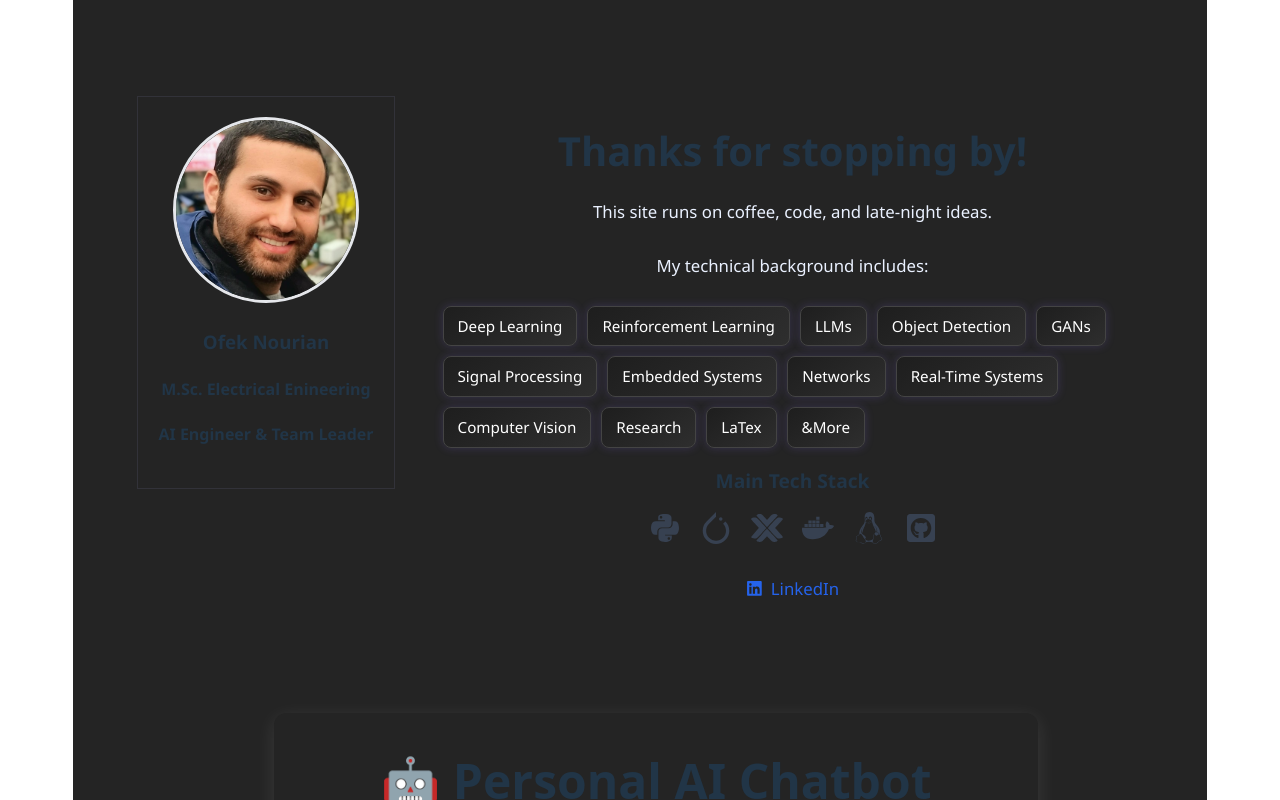
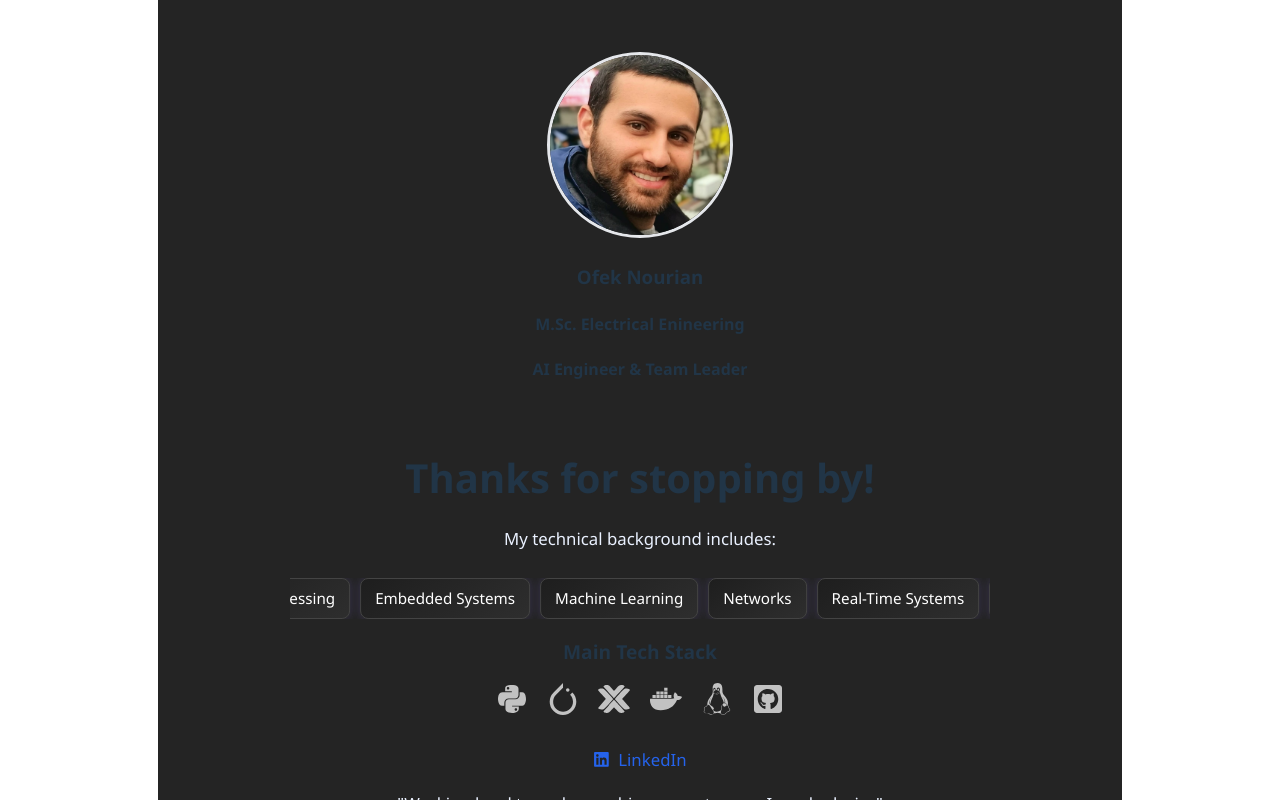
Before and after one commit to Ofek2105/CV_Website, a React (Vite) app in the folder react_landing_page/: page / in a window 1280 px wide. Shown: the top 800 px of the page. Built offline with nearby package versions, Linux system fonts and the light colour scheme.

Commit message:
changed beckground to conver belt style and aligned elements to cneter

```diff
--- a/react_landing_page/src/components/Welcome/Welcome.css
+++ b/react_landing_page/src/components/Welcome/Welcome.css
@@ -1,6 +1,6 @@
 .welcome {
     /* background-color: #ffffff; */
-    padding: 4rem 2rem;
+    /* padding: 1rem 2rem; */
     font-family: 'Segoe UI', Tahoma, Geneva, Verdana, sans-serif;
     /* color: #cfd5df; */
 }
@@ -9,18 +9,18 @@
     display: flex;
     flex-direction: row;
     align-items: flex-start;
-    justify-content: sp;
+    justify-content: center;
     gap: 3rem;
     max-width: 1100px;
     margin: 0 auto;
     flex-wrap: wrap;
 }
 
-.image-info{
-    border-width: 1px;
+.image-info {
+    /* border-width: 1px; */
     padding: 20px;
-    border-style: double;
-    border-color: #afb4ff18;
+    /* border-style: double;
+    border-color: #afb4ff18; */
 }
 
 .profile-image {
@@ -37,29 +37,46 @@
     max-width: 700px;
 }
 
-.skill-boxes {
+.skill-belt-wrapper {
+    overflow: hidden;
+    width: 100%;
+    background: transparent;
+}
+
+.skill-belt {
     display: flex;
-    flex-wrap: wrap;
-    gap: 10px;
-    margin-top: 10px;
+    width: max-content;
+    animation: scrollSkills 14s linear infinite;
 }
 
 .skill-box {
+    flex: 0 0 auto;
     padding: 8px 14px;
     background: linear-gradient(145deg, #1e1e1e, #2e2e2e);
     border: 1px solid #444;
     border-radius: 8px;
     color: #fff;
     font-size: 0.95rem;
+    margin-right: 10px;
     box-shadow: 0 0 10px rgba(139, 108, 250, 0.2);
     transition: transform 0.3s ease, box-shadow 0.3s ease;
-
 }
 
 .skill-box:hover {
     transform: scale(1.07);
     box-shadow: 0 0 15px rgba(0, 81, 255, 0.6);
 }
+
+@keyframes scrollSkills {
+    0% {
+        transform: translateX(0%);
+    }
+
+    100% {
+        transform: translateX(-50%);
+    }
+}
+
 
 .name {
     font-size: 2.5rem;
@@ -86,7 +103,7 @@
     gap: 1.2rem;
     flex-wrap: wrap;
     font-size: 2rem;
-    color: #374151;
+    color: #c2c2c2;
     margin-bottom: 2rem;
     justify-content: center;
 }
--- a/react_landing_page/src/components/Welcome/Welcome.jsx
+++ b/react_landing_page/src/components/Welcome/Welcome.jsx
@@ -15,7 +15,6 @@ import { SiPytorch, SiProxmox } from 'react-icons/si';
 const Welcome = () => {
   return (
     <section className="welcome">
-      <div className="welcome-container">
       <div className='image-info'>
         <img
           src={myImage}
@@ -26,14 +25,17 @@ const Welcome = () => {
         <h4>M.Sc. Electrical Enineering</h4>
         <h4>AI Engineer & Team Leader</h4>
         </div>
+      <div className="welcome-container">
+
         <div className="text-content">
           {/* <h1 className="name">My name Ofek Nourian</h1> */}
           <h1 className="name">Thanks for stopping by!</h1>
-          <p className="personal-info">
-          This site runs on coffee, code, and late-night ideas.</p>
+
             <p className="technical-info">My technical background includes:</p>
-            <div className="skill-boxes">
-            {[
+            <div className="skill-belt-wrapper">
+              <div className="skill-belt">
+                {[...Array(2)].flatMap((_, i) =>
+                  [
                     'Deep Learning',
                     'Reinforcement Learning',
                     'LLMs',
@@ -41,17 +43,18 @@ const Welcome = () => {
                     'GANs',
                     'Signal Processing',
                     'Embedded Systems',
+                    'Machine Learning',
                     'Networks',
                     'Real-Time Systems',
                     'Computer Vision',
-                'Research',
-                'LaTex',
-                '&More'
-            ].map((skill) => (
-                <div key={skill} className="skill-box">
+                    'Academic Research',
+                  ].map((skill, index) => (
+                    <div key={`${skill}-${i}-${index}`} className="skill-box">
                       {skill}
                     </div>
-            ))}
+                  ))
+                )}
+              </div>
             </div>
           <div className="tech-stack">
             <h3>Main Tech Stack</h3>
@@ -75,6 +78,10 @@ const Welcome = () => {
               <FaLinkedin /> LinkedIn
             </a>
           </div>
+
+          <p className="personal-info">
+          "Working hard to make machines smarter—so I can be lazier"</p>
+
         </div>
       </div>
     </section>
```
Lines whose indentation alone changed are shown as unchanged.
